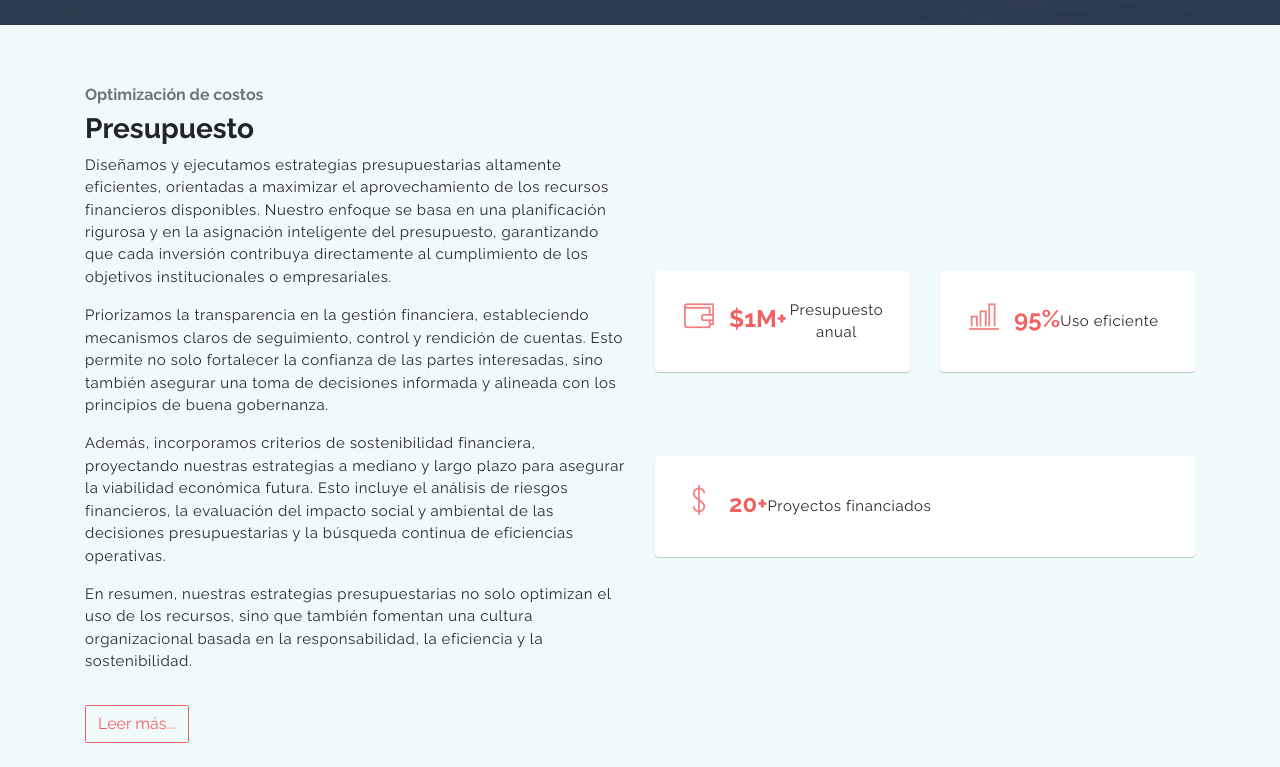
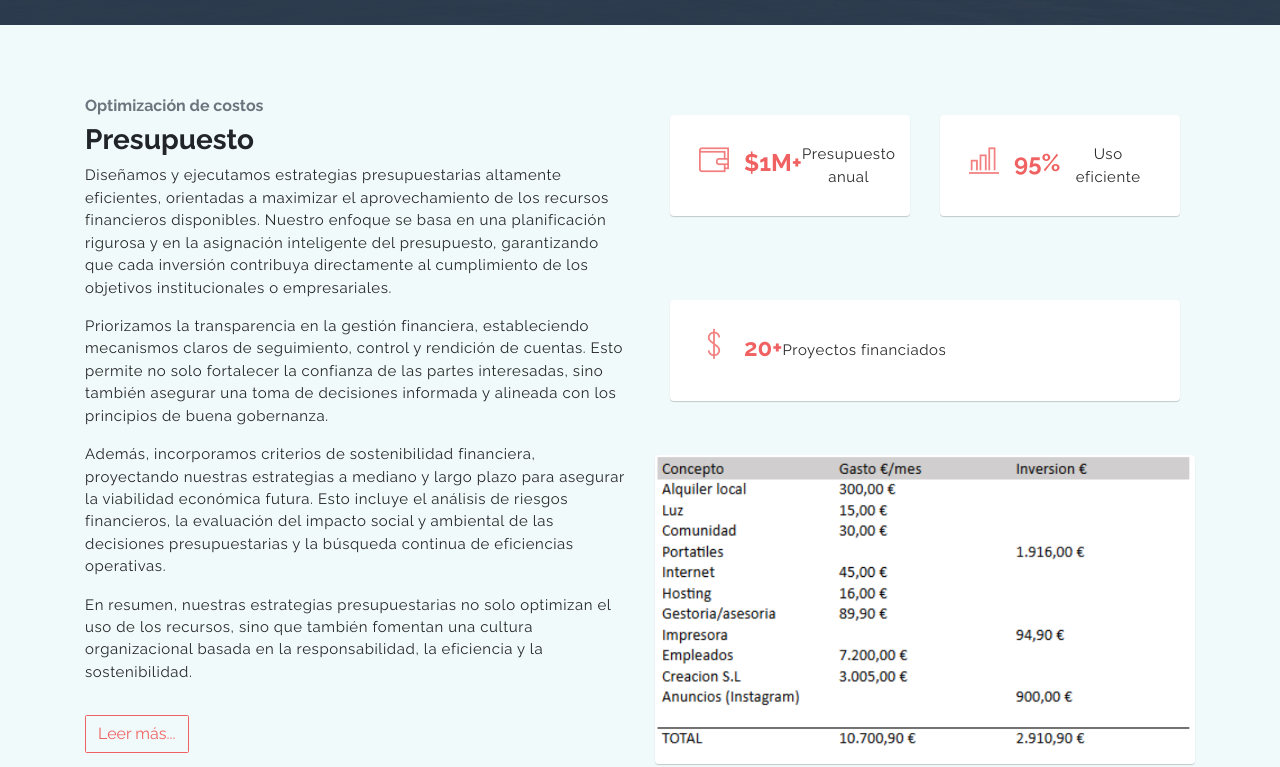
Before and after one commit to osrc-a/FarmaciaTartanga, a website: page public_html/presupuesto.html in a window 1280 px wide. Shown: the part 775-1542 px from the top of the page. Drawn offline with Linux system fonts and the light colour scheme.

Commit message:
new file:   public_html/assets/imgs/image.png 	modified:   public_html/presupuesto.html

```diff
--- a/public_html/presupuesto.html
+++ b/public_html/presupuesto.html
@@ -127,7 +127,9 @@
 
             <!-- Indicadores financieros -->
 <div class="col-lg-6">
-                <div class="row text-center">
+    <div class="d-lg-flex flex-lg-column align-items-center">
+        <!-- Indicadores financieros -->
+        <div class="row text-center w-100 mb-4">
             <div class="col-md-6 mb-4">
                 <div class="widget p-4 shadow rounded">
                     <div class="icon-wrapper mb-2">
@@ -156,7 +158,9 @@
                 </div>
             </div>
         </div>
-            </div>
+
+        <!-- Imagen debajo de los indicadores (o a la derecha en pantallas grandes) -->
+        <img src="assets/imgs/image.png" alt="Gráfico de presupuesto" class="img-fluid rounded shadow">
     </div>
 </div>
 </section>
```
Also changed, not shown: public_html/assets/imgs/image.png (added). Lines whose indentation alone changed are shown as unchanged.
